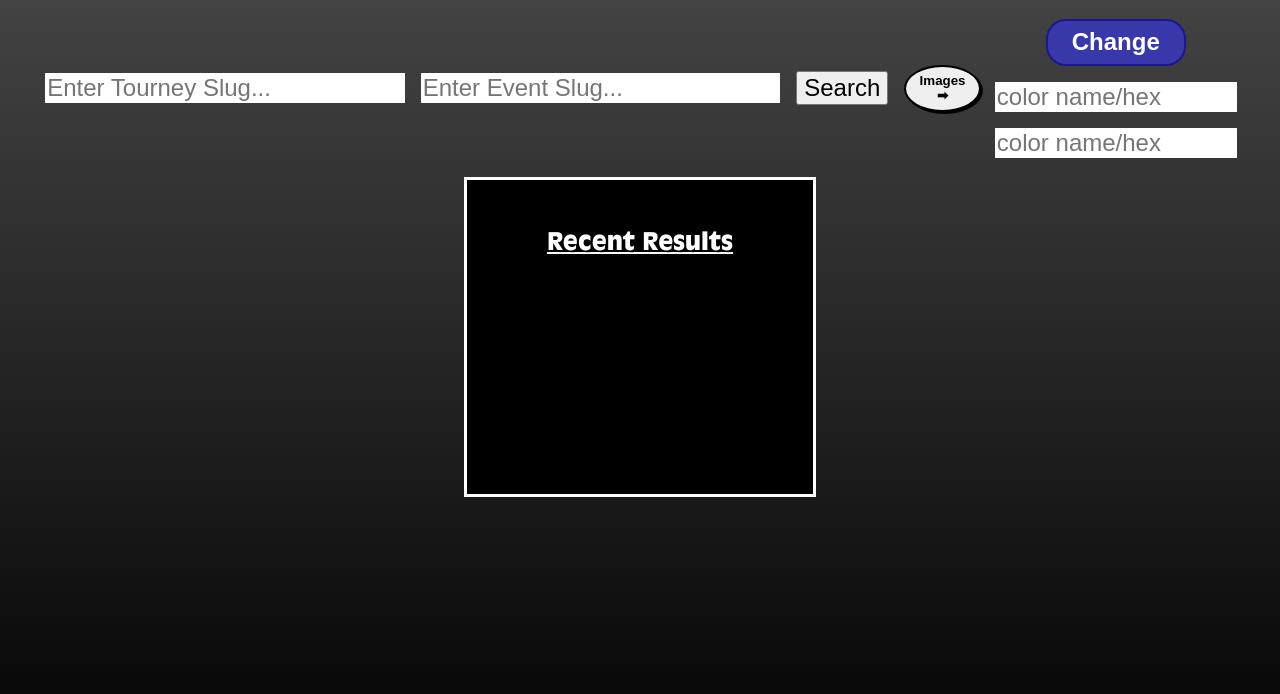
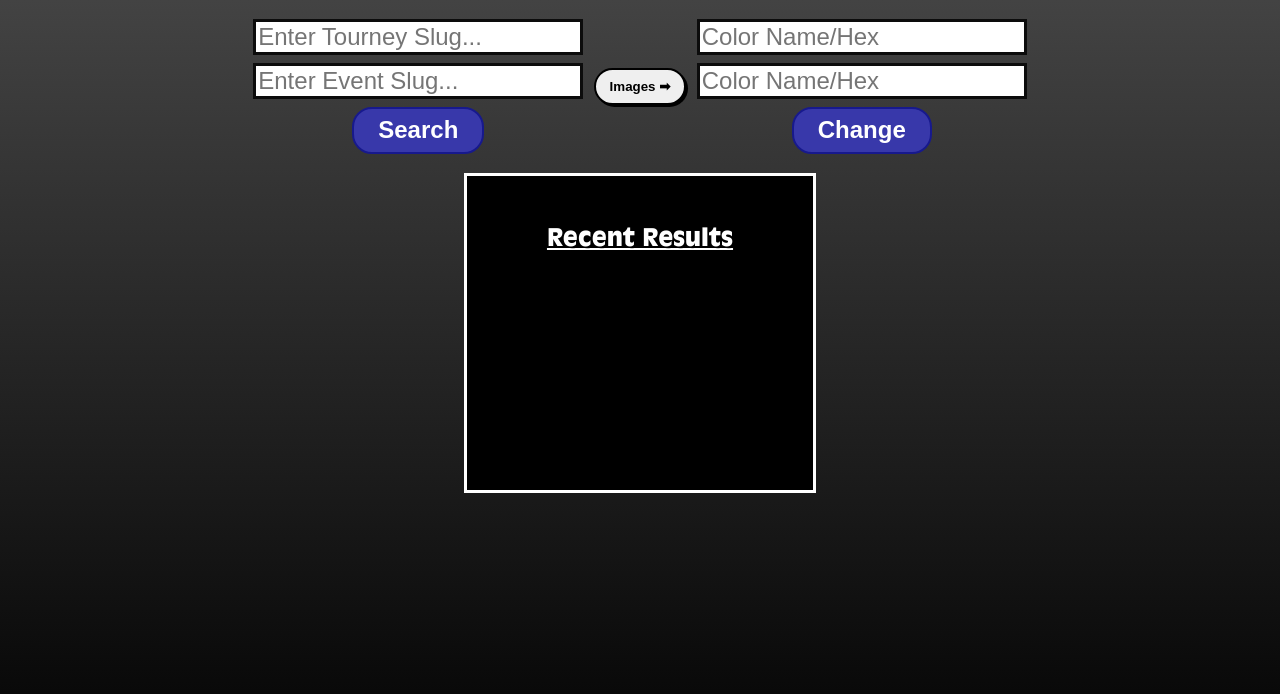
Before and after one commit to AsidyxTheHacker/startgg-image-scraper, a website: page results.html in a window 1280 px wide. Drawn offline with Linux system fonts and the light colour scheme.

Commit message:
styling changes

```diff
--- a/results.css
+++ b/results.css
@@ -18,15 +18,6 @@ body {
     text-align: center;
 }
 
-.color-container {
-    display: flex;
-    align-items: center;
-    justify-content: center;
-    gap: 1em;
-    flex-direction: column;
-    min-width: 20%;
-}
-
 .results-input-container {
     display: flex;
     align-items: center;
@@ -41,16 +32,19 @@ input {
     font-family: Arial, Helvetica, sans-serif;
     font-size: 1.5em;
     width: 100%;
-    border: none;
+    border: rgba(0, 0, 0, 0.951) solid 3px;
+}
+
+.input-container {
+    display: flex;
+    align-items: center;
+    justify-content: center;
+    flex-direction: column;
+    gap: .5em;
 }
 
 input:focus {
     outline: none;
-}
-
-#searchResults {
-    font-size: 1.5em;
-    cursor: pointer;
 }
 
 #finalResults {
@@ -76,7 +70,7 @@ input:focus {
     text-decoration: underline;
 }
 
-#backgroundBtn {
+#backgroundBtn, #searchResults {
     color: white;
     border-radius: 20px;
     font-size: 1.5em;
@@ -85,17 +79,18 @@ input:focus {
     cursor: pointer;
     border: solid 2px rgb(23, 25, 141);
     background-color: rgb(56, 56, 170);
+    transition: .2s;
 }
 
-#backgroundBtn:hover {
+#backgroundBtn:hover, #searchResults:hover {
     background-color: rgb(56, 170, 56);
     border: solid 2px rgb(23, 141, 23);
 }
 
 #imgBtn {
     font-weight: bold;
-    border-radius: 50%;
-    padding: .5em 1em;
+    border-radius: 20px;
+    padding: .7em 1em;
     text-align: center;
     border: solid black 2px;
     box-shadow: black 2px 2px 0;
@@ -112,3 +107,8 @@ input:focus {
     font-family: AntiqueOlive;
     src: url('./Antique\ Olive\ Black\ Regular.ttf');
 }
+
+@keyframes fadeIn {
+    0% {opacity: 0;}
+    100% {opacity: 1;}
+}
--- a/results.html
+++ b/results.html
@@ -1,5 +1,6 @@
 <!DOCTYPE html>
 <html lang="en">
+
 <head>
     <meta charset="UTF-8">
     <meta name="viewport" content="width=device-width, initial-scale=1.0">
@@ -7,17 +8,20 @@
     <script src="results.js" defer></script>
     <title>MIFFEE: RESULTS</title>
 </head>
+
 <body id="body">
     <div class="results-container">
         <div class="results-input-container">
-            <input id="tournamentInput" type="text" placeholder="Enter Tourney Slug...">
-            <input type="text" id="eventInput" placeholder="Enter Event Slug...">
-            <button id="searchResults">Search</button>
+            <div class="input-container">
+                <input id="tournamentInput" type="text" placeholder="Enter Tourney Slug...">
+                <input type="text" id="eventInput" placeholder="Enter Event Slug...">
+                <button id="searchResults">Search</button>
+            </div>
             <a href="./"><button id="imgBtn">Images ➡</button></a>
-            <div class="color-container">
+            <div class="input-container">
+                <input id="colorOne" placeholder="Color Name/Hex" type="text">
+                <input id="colorTwo" placeholder="Color Name/Hex" type="text">
                 <button id="backgroundBtn">Change</button>
-                <input id="colorOne" placeholder="color name/hex" type="text">
-                <input id="colorTwo" placeholder="color name/hex" type="text">
             </div>
         </div>
         <div id="finalResults">
@@ -25,4 +29,5 @@
         </div>
     </div>
 </body>
+
 </html>
--- a/results.js
+++ b/results.js
@@ -73,6 +73,7 @@ async function getRecentSets() {
 
             for (let i = 0; i < recentSets.length; i++) {
                 let set = document.createElement('p');
+                set.style.animation = `fadeIn .${i + 2.5}s ease-in-out`;
                 let playerOne = recentSets[i].slots[0].standing.entrant.participants[0].gamerTag;
                 let playerTwo = recentSets[i].slots[1].standing.entrant.participants[0].gamerTag;
                 let scoreOne = recentSets[i].slots[0].standing.stats.score.value;
@@ -82,10 +83,12 @@ async function getRecentSets() {
                     set.innerText = `${playerOne} ${scoreOne} VS ${scoreTwo} ${playerTwo}`;
                 } else if (scoreTwo > scoreOne) {
                     set.innerText = `${playerTwo} ${scoreTwo} VS ${scoreOne} ${playerOne}`;
+                } else if (scoreOne === 'null' || scoreTwo === 'null') {
+                    set.innerText = ``;
                 };
 
                 resultContainer.appendChild(set);
-            }
+            };
             console.log(recentSets)
         })
 };
--- a/style.css
+++ b/style.css
@@ -50,7 +50,7 @@ input:focus {
 
 #nextBtn {
     font-weight: bold;
-    border-radius: 50%;
+    border-radius: 20px;
     padding: .5em 1em;
     text-align: center;
     border: solid black 2px;
```
